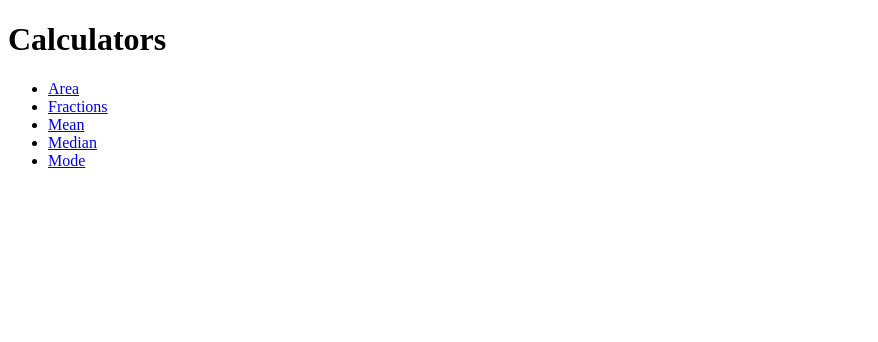
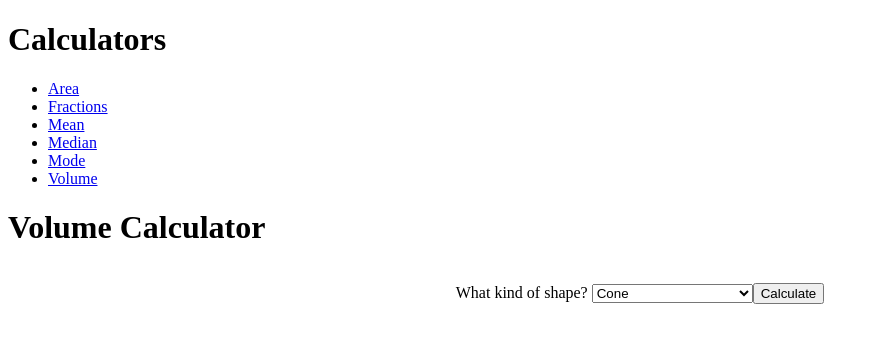
Before and after one commit to matthewberes/calculatorWebsite, an Angular app: page /volume in a window 1280 px wide. Before the commit this address led to /. Shown: the top 342 px of the page, without its empty margins (0-878 px from the left). Built offline with nearby package versions, Linux system fonts and the light colour scheme.

Commit message:
volume skeleton

```diff
--- a/src/app/app.component.html
+++ b/src/app/app.component.html
@@ -6,6 +6,7 @@
     <li><a routerLink="/mean" routerLinkActive="active" ariaCurrentWhenActive="page">Mean</a></li>
     <li><a routerLink="/median" routerLinkActive="active" ariaCurrentWhenActive="page">Median</a></li>
     <li><a routerLink="/mode" routerLinkActive="active" ariaCurrentWhenActive="page">Mode</a></li>
+    <li><a routerLink="/volume" routerLinkActive="active" ariaCurrentWhenActive="page">Volume</a></li>
     </ul>
 </nav>
 <router-outlet></router-outlet>
--- a/src/app/app.routes.ts
+++ b/src/app/app.routes.ts
@@ -5,6 +5,7 @@ import { HomeComponent } from './home/home.component';
 import { MeanComponent } from './mean/mean.component';
 import { MedianComponent } from './median/median.component';
 import { ModeComponent } from './mode/mode.component';
+import { VolumeComponent } from './volume/volume.component';
 
 export const routes: Routes = [
     { path: '', component: HomeComponent },
@@ -12,5 +13,6 @@ export const routes: Routes = [
     { path: 'median', component: MedianComponent },
     { path: 'mode', component: ModeComponent },
     { path: 'fractions', component: FractionsComponent },
-    { path: 'area', component: AreaComponent }
+    { path: 'area', component: AreaComponent },
+    { path: 'volume', component: VolumeComponent }
 ];
--- a/src/app/area/area.component.ts
+++ b/src/app/area/area.component.ts
@@ -33,6 +33,7 @@ export class AreaComponent implements OnInit {
 
   selectChange() {
     this.currShape = this.shape.nativeElement.value;
+    this.showCalculation = false;
     this.clear();
   }
 
--- /dev/null
+++ b/src/app/volume/volume.component.html
@@ -0,0 +1,48 @@
+<h1>Volume Calculator</h1>
+
+<div style="text-align:center">
+    <label>What kind of shape? </label>
+    <select #shape id="shape" name="shape" (change)="selectChange()">
+            <option value="cone">Cone</option>
+            <option value="prism">Cube</option>
+            <option value="cylinder">Cylinder</option>
+            <option value="dodecahedron">Dodecahedron</option>
+            <option value="ellipsoid">Ellipsoid</option>
+            <option value="prism">Hexagonal Prism</option>
+            <option value="hexagonalPyramid">Hexagonal Pyramid</option>
+            <option value="icosahedron">Icosahedron</option>
+            <option value="prism">Octagonal Prism</option>
+            <option value="octagonalPyramid">Octagonal Pyramid</option>
+            <option value="octahedron">Octahedron</option>
+            <option value="prism">Pentagonal Prism</option>
+            <option value="pentagonalPyramid">Pentagonal Pyramid</option>
+            <option value="prism">Pentagrammic Prism</option>
+            <option value="pentagrammicPyramid">Pentagrammic Pyramid</option>
+            <option value="prism">Rectangular Prism</option>
+            <option value="semisphere">Semisphere</option>
+            <option value="sphere">Sphere</option>
+            <option value="squarePyramid">Square Pyramid</option>
+            <option value="tetrahedron">Tetrahedron</option>
+            <option value="torus">Torus</option>
+            <option value="prism">Triangular Prism</option>
+    </select>
+
+    <ng-container *ngIf="currShape == 'prism'">
+        <form id="prismForm" [formGroup]="prismForm" style='margin-top: 15px;'>
+            <label>Length: </label>
+            <input type="number" id="length" name="length" formControlName="length" style='margin-right: 15px;'>
+            <label  style='margin-left: 15px;'>Width: </label>
+            <input type="number" id="width" name="width" formControlName="width" style='margin-right: 15px;'>
+            <label  style='margin-left: 15px;'>Height: </label>
+            <input type="number" id="height" name="height" formControlName="height">
+            <button style='margin-left: 15px;' (click)="clear()">Clear</button>
+        </form>
+    </ng-container>
+
+
+    <button style='margin-top: 15px;' (click)="calculate()">Calculate</button>
+
+    <ng-container style="margin-top: 25px;" *ngIf="showCalculation">
+        <h2>{{calculation}}</h2>
+    </ng-container>
+</div>
--- /dev/null
+++ b/src/app/volume/volume.component.ts
@@ -0,0 +1,79 @@
+import { NgIf } from '@angular/common';
+import { Component, ElementRef, OnInit, ViewChild } from '@angular/core';
+import { FormControl, FormGroup, ReactiveFormsModule } from '@angular/forms';
+
+@Component({
+  selector: 'app-volume',
+  standalone: true,
+  imports: [NgIf, ReactiveFormsModule],
+  templateUrl: './volume.component.html',
+  styleUrl: './volume.component.css'
+})
+export class VolumeComponent implements OnInit {
+  calculation: string = "";
+  showCalculation: boolean = false;
+  currShape: string = "";
+  @ViewChild('shape') shape!: ElementRef;
+  prismForm = new FormGroup({
+    length: new FormControl(),
+    width: new FormControl(),
+    height: new FormControl(),
+  })
+
+  ngOnInit(): void {
+    this.currShape = 'rectangle';
+  }
+
+  selectChange() {
+    this.currShape = this.shape.nativeElement.value;
+    this.showCalculation = false;
+    this.clear();
+  }
+
+  calculate() {
+    this.showCalculation = false;
+    switch (this.currShape) {
+      case "cone":
+        break;
+      case "cylinder":
+        break;
+      case "dodecahedron":
+        break;
+      case "ellipsoid":
+        break;
+      case "hexagonalPyramid":
+        break;
+      case "icosahedron":
+        break;
+      case "octagonalPyramid":
+        break;
+      case "octahedron":
+        break;
+      case "pentagonalPyramid":
+        break;
+      case "pentagrammicPyramid":
+        break;
+      case "prism":
+        let base = this.prismForm.get("length")?.value * this.prismForm.get("width")?.value;
+        this.calculation = String(base * this.prismForm.get("height")?.value);
+        this.showCalculation = true;
+        break;
+      case "semisphere":
+        break;
+      case "sphere":
+        break;
+      case "squarePyramid":
+        break;
+      case "tetrahedron":
+        break;
+      case "torus":
+        break;
+    }
+  }
+
+  clear() {
+    this.prismForm.get("length")?.setValue(null);
+    this.prismForm.get("width")?.setValue(null);
+    this.prismForm.get("height")?.setValue(null);
+  }
+}
```
Also changed, not shown: src/app/volume/volume.component.css (added), 1 other file (tests, documents, lock files or other folders).
